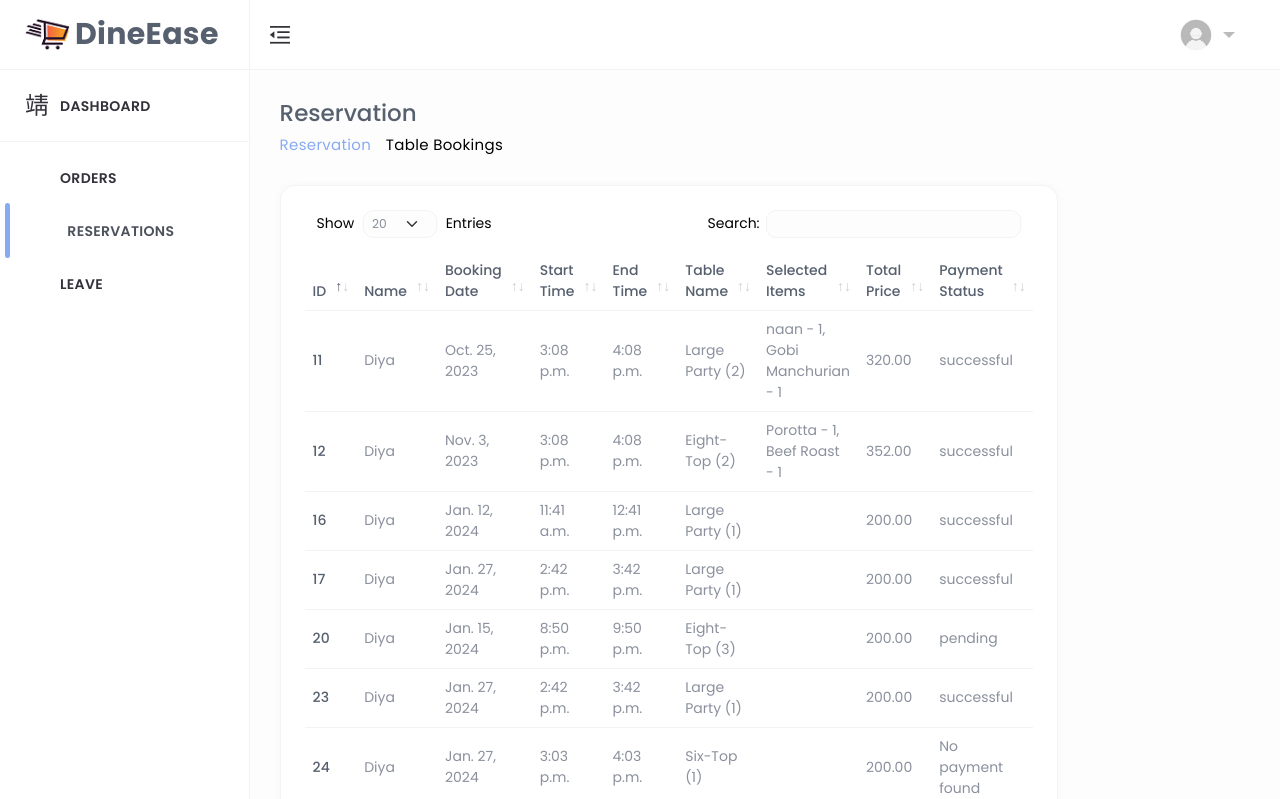
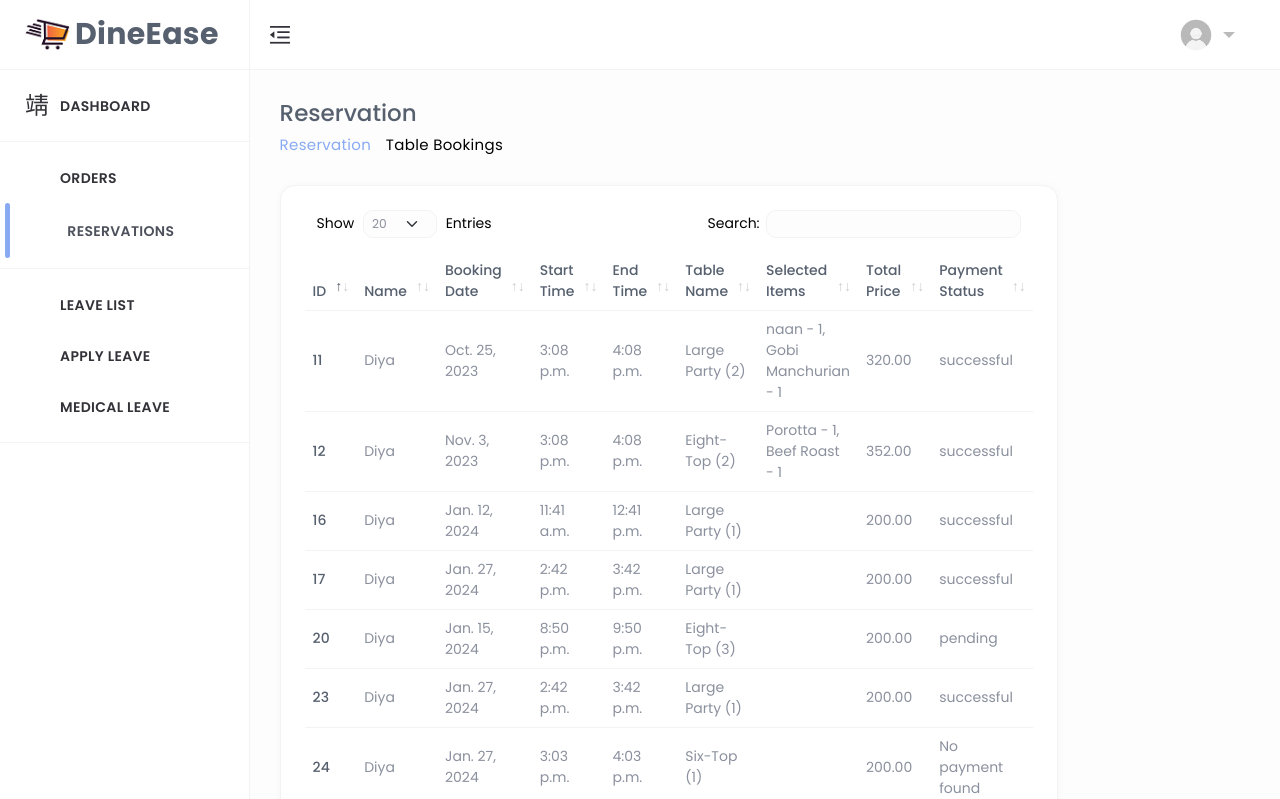
Before and after one commit to vinivinod/dinease, a Django app: page /emp_booking_lists/ in a window 1280 px wide. Shown: the top 799 px of the page. Run offline with Django 4.2, Linux system fonts and the light colour scheme; data comes from the database, SQL or seed files in the repository; some libraries are stand-ins or nearby versions.

Commit message:
commit emp

```diff
--- a/templates/employee/booking-list.html
+++ b/templates/employee/booking-list.html
@@ -81,13 +81,31 @@
 					</a>
 				</li>
 
-				<!-- Leave -->
-				<li class="has-sub">
-					<a class="sidenav-item-link" href="{% url 'leave_list' %}">
-						<i class="mdi mdi-receipt"></i>
-						<span class="nav-text">Leave</span>
-					</a>
-				</li>
+				<hr>
+						<!-- Leave -->
+						<li class="has-sub">
+							<a class="sidenav-item-link" href="{% url 'leave_list' %}" id="listLeave">
+								<i class="mdi mdi-receipt"></i>
+								<span class="nav-text">Leave List</span>
+							</a>
+						</li>
+
+						<!-- Leave -->
+						<li class="has-sub">
+							<a class="sidenav-item-link" href="{% url 'apply_leave' %}" id="listLeave">
+								<i class="mdi mdi-receipt"></i>
+								<span class="nav-text">Apply Leave</span>
+							</a>
+						</li>
+
+						<!-- Leave -->
+						<li class="has-sub">
+							<a class="sidenav-item-link" href="{% url 'medical_leave' %}" id="medicalLeave">
+								<i class="mdi mdi-receipt"></i>
+								<span class="nav-text">Medical Leave</span>
+							</a>
+						</li>
+						<hr>
 
 				<!-- Vendors -->
 				{% comment %} <li class="has-sub">
```
Also changed, not shown: templates/employee/history_orders.html (+20 -2 lines).
